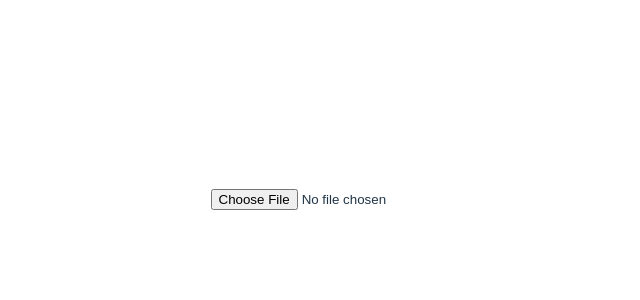
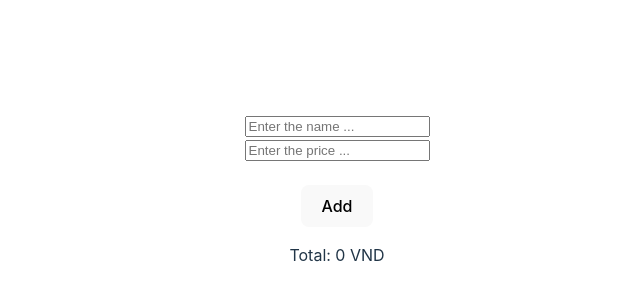
Before and after one commit to khoishpy123/React-training, a React (Vite) app in the folder my-react-app/: page / in a window 1280 px wide. Shown: the part 202-502 px from the top of the page, without its empty margins (303-943 px from the left). Built offline with nearby package versions, Linux system fonts and the light colour scheme.

Commit message:
UseMemo hook

```diff
--- a/my-react-app/src/UseEffectWithAvatar.jsx
+++ b/my-react-app/src/UseEffectWithAvatar.jsx
@@ -10,7 +10,7 @@ function App(){
     }
     useEffect(() => {
       return () => {
-       URL.revokeObjectURL(avatar?.preview)
+       avatar && URL.revokeObjectURL(avatar.preview)
       }
     }, [avatar])
 
--- /dev/null
+++ b/my-react-app/src/UseMemo.jsx
@@ -0,0 +1,65 @@
+import { useMemo, useState, useRef } from "react";
+import './App.css'
+
+export default function App() {
+    const [name, setName] = useState("");
+    const [price, setPrice] = useState("");
+    const [products, setProducts] = useState([]);
+
+
+    const nameRef = useRef();
+
+
+    const total = useMemo(() => {
+      const result = products.reduce((price, product) => {
+        return price + product.price;
+      }, 0);
+
+      return result;
+    }, [products]);
+
+
+    function handleAddProduct() {
+      setProducts((prev) => [
+        ...prev,
+        {
+          name,
+          price: +price,
+        }
+      ]);
+
+      setName("");
+      setPrice("");
+      nameRef.current.focus();
+    }
+
+    return (
+      <div className='avatar'>
+        <input
+          ref={nameRef}
+          value={name}
+          placeholder='Enter the name ...'
+          onChange={(e) => setName(e.target.value)}
+        />
+
+        <br></br>
+
+        <input
+          value={price}
+          placeholder='Enter the price ...'
+          onChange={(e) => setPrice(e.target.value)}
+        />
+
+        <br></br>
+        <br></br>
+        <button onClick={() => handleAddProduct()}>Add</button>
+
+        <p>Total: {total} VND</p>
+        <ul>
+          {products.map((product, index) => (
+            <li key={index}>{product.name} - price: {product.price} VND</li>
+          ))}
+        </ul>
+      </div>
+    )
+  }
--- a/my-react-app/src/main.jsx
+++ b/my-react-app/src/main.jsx
@@ -7,7 +7,8 @@ import ReactDOM from 'react-dom/client'
 // import App from './UseEffect';
 // import App from './useEffectWithDom';
 // import App from './UseEffectWithTImer';
-import App from './UseEffectWithAvatar';
+// import App from './UseEffectWithAvatar';
+import App from './UseMemo'
 import './index.css'
 
 ReactDOM.createRoot(document.getElementById('root')).render(
```
